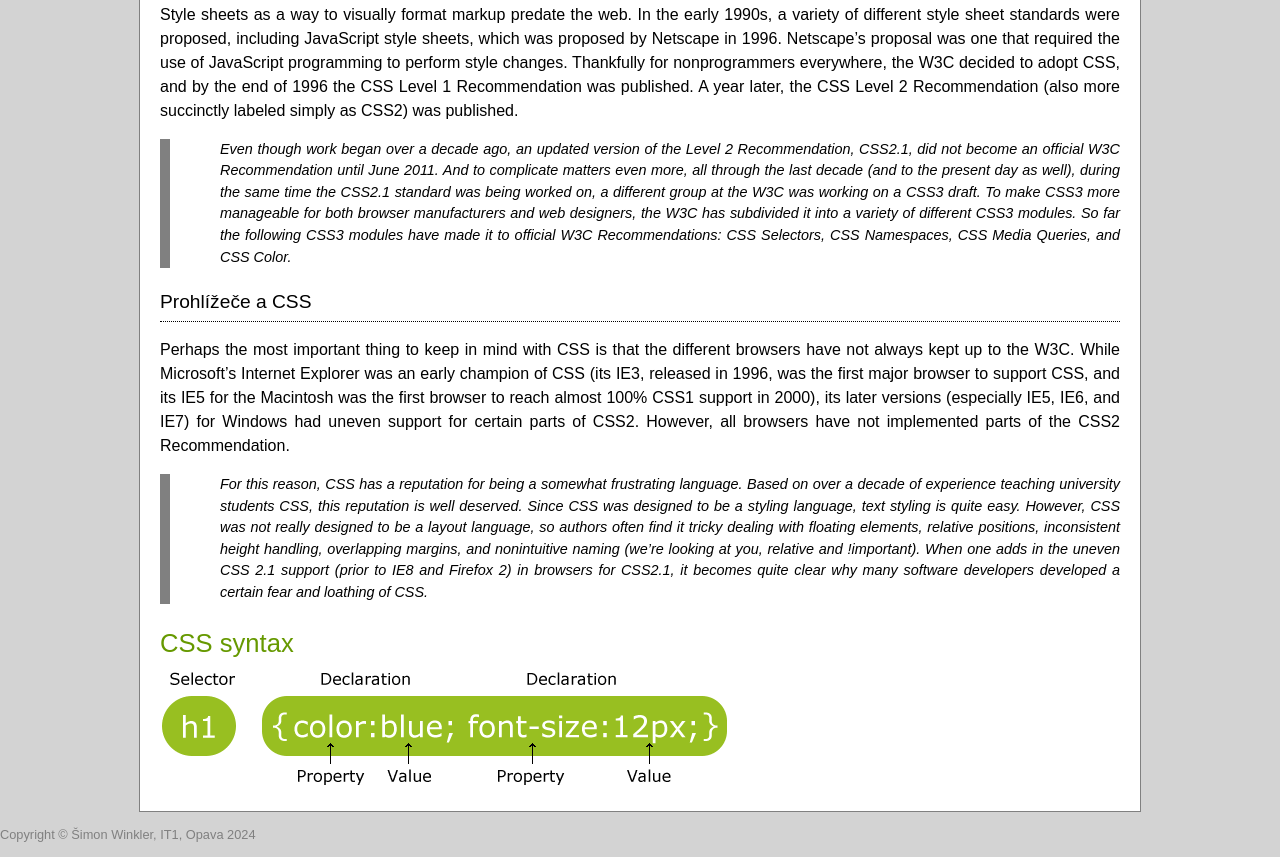
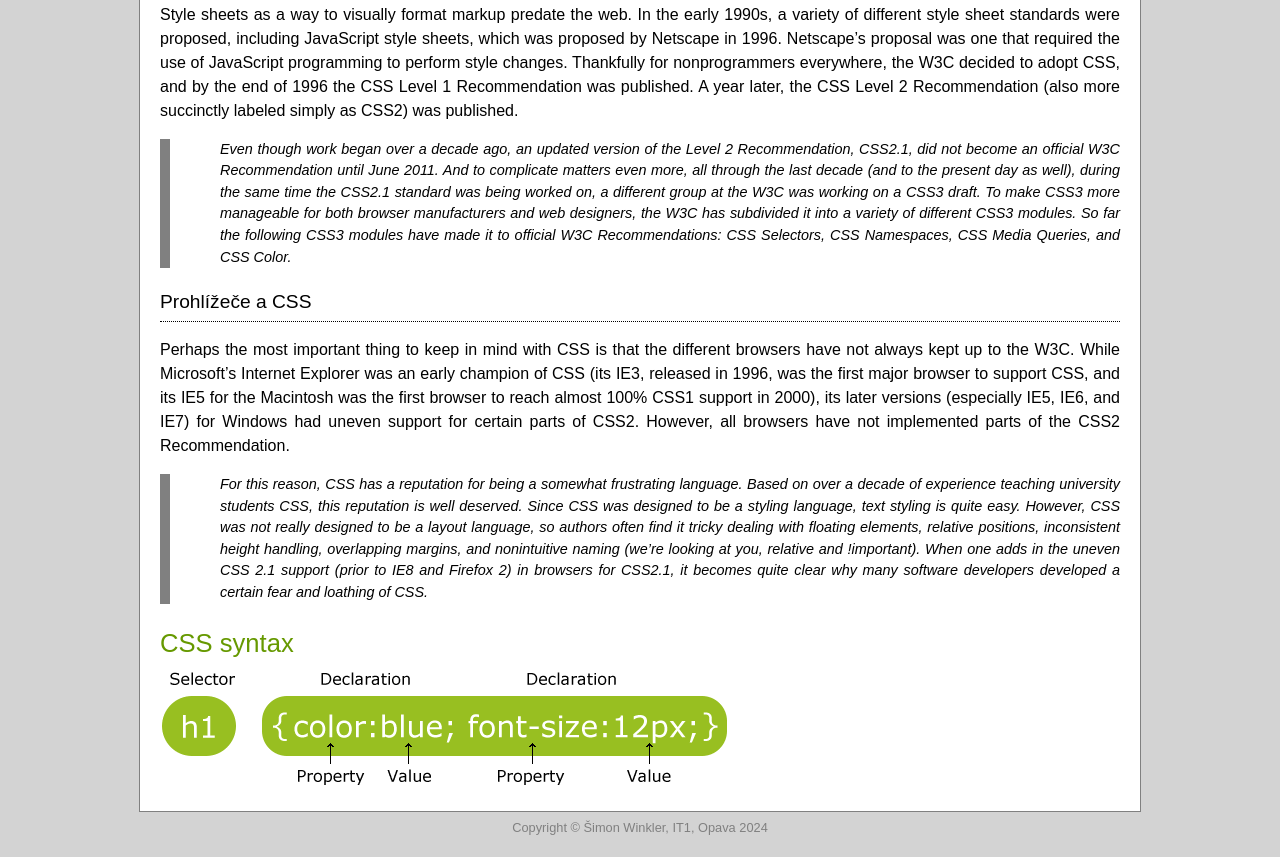
Before and after one commit to Winklerka/zaklady-css, a plain HTML site: page index.html in a window 1280 px wide. Shown: the part 752-1609 px from the top of the page. Drawn offline with Linux system fonts and the light colour scheme.

Commit message:
Update index.html

```diff
--- a/index.html
+++ b/index.html
@@ -83,6 +83,6 @@
         </section>
     </body>
     <footer>
-    <p>Copyright &copy; Šimon Winkler, IT1, Opava 2024</p>
+    Copyright &copy; Šimon Winkler, IT1, Opava 2024
     </footer>
 </html>
```
